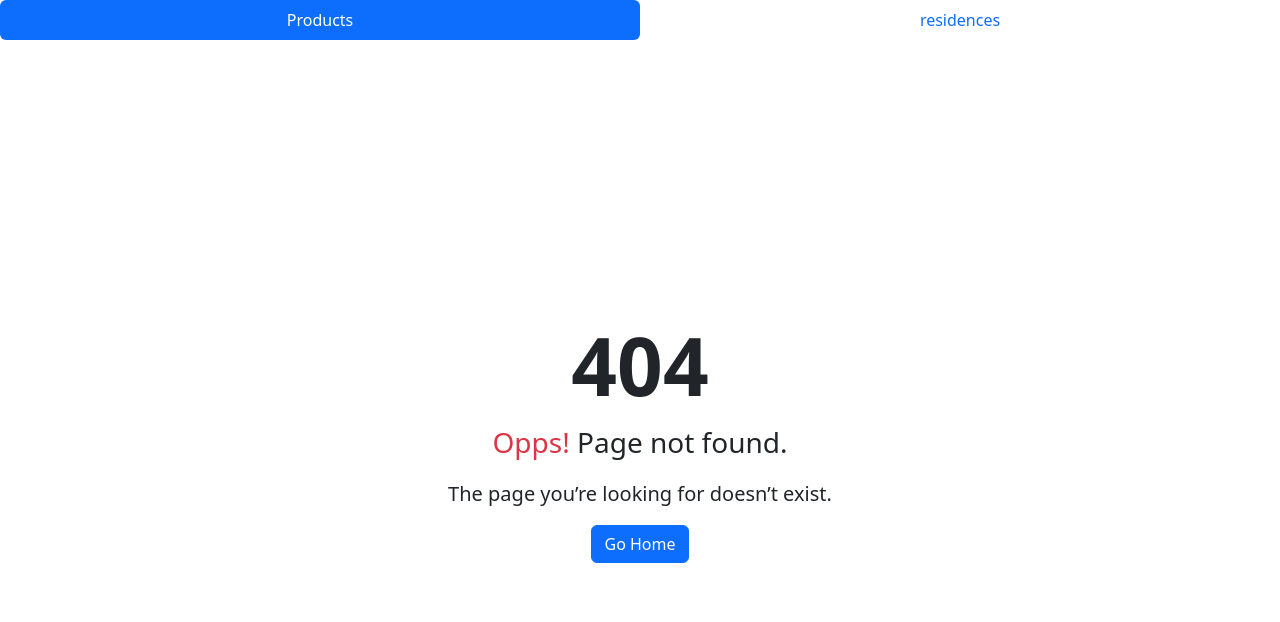
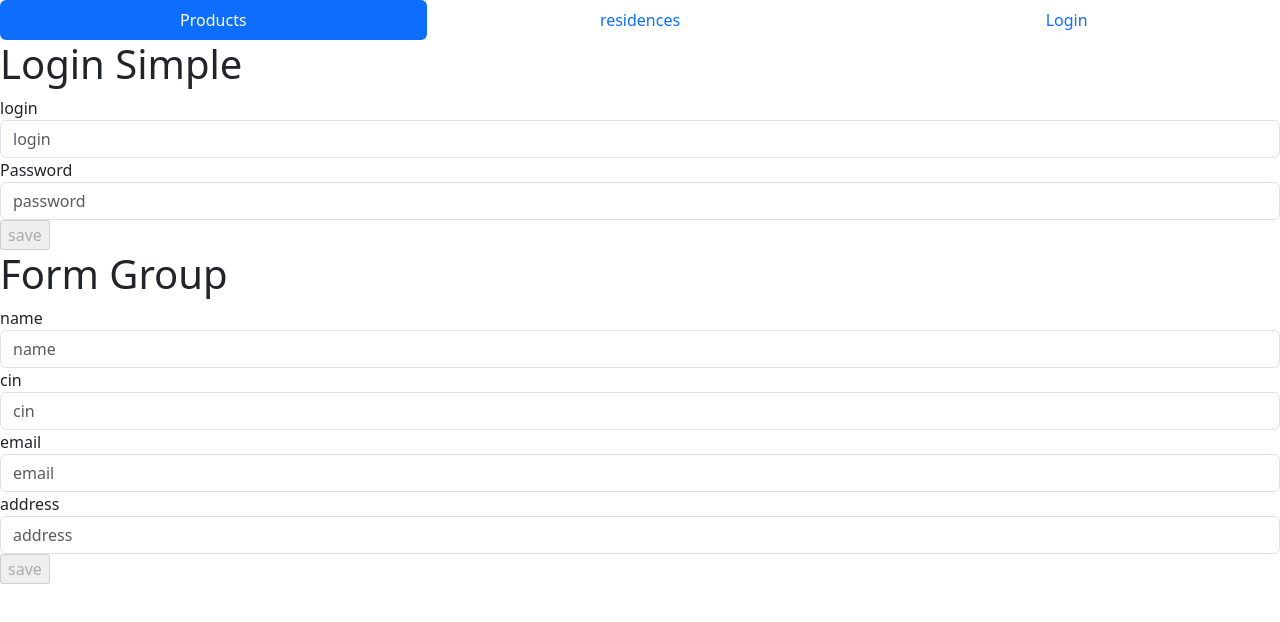
Before and after one commit to firasboudhraa/AngularProject, an Angular app: page /login in a window 1280 px wide. Before the commit this address had no page. Shown: the top 622 px of the page. Built offline with nearby package versions, Linux system fonts and the light colour scheme.

Commit message:
Login form using reactive form

```diff
--- a/src/app/app-routing.module.ts
+++ b/src/app/app-routing.module.ts
@@ -4,13 +4,15 @@ import { HomeComponent } from './home/home.component';
 import { ResidencesComponentComponent } from './residences-component/residences-component.component';
 import { NotfoundComponent } from './notfound/notfound.component';
 import { DetailProdComponent } from './detail-prod/detail-prod.component';
+import { LoginComponent } from './login/login.component';
 
 const routes: Routes = [
   {path:'products',component:HomeComponent},
   {path:'residences',component:ResidencesComponentComponent},
+  {path:'detail/:id',component:DetailProdComponent},
+  {path:'login',component:LoginComponent},
   {path:'',redirectTo:'products',pathMatch:'full'},
   {path:'**',component:NotfoundComponent},
-  {path:'detail/:id',component:DetailProdComponent}
 ];
 
 @NgModule({
--- /dev/null
+++ b/src/app/login/login.component.html
@@ -0,0 +1,42 @@
+<h1>Login Simple</h1>
+<label>login</label>
+<input type="text" class="form-control" placeholder="login" [formControl]="login"/>
+
+<label>Password</label>
+<input type="password" class="form-control" placeholder="password" [formControl]="pass"/>
+
+<input type="submit" value="save" (click)="save()" [disabled]="login.invalid || pass.invalid"/>
+
+
+<h1>Form Group</h1>
+<form [formGroup]="loginForm">
+    <label>name</label>
+    <input type="text" class="form-control" placeholder="name" formControlName="name" />
+    <div  *ngIf="this.loginForm.controls['name'].invalid && this.loginForm.controls['name'].touched" class="alert alert-danger">
+       <p *ngIf="this.loginForm.controls['name'].hasError('required')"> name est obligatoire  </p>
+       <p  *ngIf="this.loginForm.controls['name'].hasError('minlength')"> name doit etre superieur a 4</p>
+    </div>
+
+    <label>cin</label>
+    <input type="number" class="form-control" placeholder="cin" formControlName="cin"/>
+    <div *ngIf="this.loginForm.controls['cin'].invalid &&this.loginForm.controls['cin'].touched" class="alert alert-danger">
+        <p *ngIf="this.loginForm.controls['cin'].hasError('required')"> cin est obligatoire</p>
+         <p *ngIf="this.loginForm.controls['cin'].hasError('length')"> cin doit etre 8 chiffres </p>
+    </div>
+
+    <label>email</label>
+    <input type="email" class="form-control" placeholder="email" formControlName="email"/>
+    <div *ngIf="this.loginForm.controls['email'].invalid  && this.loginForm.controls['email'].touched" class="alert alert-danger">
+        <p *ngIf="this.loginForm.controls['email'].hasError('required')">email est obligatoire</p>
+        <p *ngIf="this.loginForm.controls['email'].hasError('pattern')"> email doit etre valide </p>
+    </div>
+
+    <label>address</label>
+    <input type="text" class="form-control" placeholder="address" formControlName="address" />
+    <div *ngIf="this.loginForm.controls['address'].invalid && this.loginForm.controls['address'].touched" class="alert alert-danger">
+        <p *ngIf="this.loginForm.controls['address'].hasError('required')">address est obligatoire </p>
+    </div>
+
+
+    <input type="submit" value="save" (click)="save()" [disabled]="loginForm.invalid"/>
+</form>
--- /dev/null
+++ b/src/app/login/login.component.ts
@@ -0,0 +1,27 @@
+import { Component } from '@angular/core';
+import { FormControl, FormGroup, Validators } from '@angular/forms';
+
+@Component({
+  selector: 'app-login',
+  templateUrl: './login.component.html',
+  styleUrls: ['./login.component.css']
+})
+export class LoginComponent {
+  login= new FormControl('',[Validators.required,Validators.minLength(3)]);
+  pass = new FormControl('',Validators.required);
+
+loginForm= new FormGroup({
+  name : new FormControl('',[Validators.maxLength(15),Validators.required]),
+  cin : new FormControl('',[Validators.required,Validators.pattern('[0-9]{8}')]),
+  email: new FormControl('',[Validators.email,Validators.required]),
+  address : new FormControl('',[Validators.minLength(6),Validators.required]),
+})
+
+save(){
+  console.log(this.login)
+  console.log(this.pass)
+}
+
+
+
+}
--- a/src/app/navbar/navbar.component.html
+++ b/src/app/navbar/navbar.component.html
@@ -1,4 +1,5 @@
 <nav class="nav nav-pills nav-justified">
   <a class="nav-link active" aria-current="page" routerLink="/products">Products</a>
   <a class="nav-link " routerLink="/residences">residences</a>
+  <a class="nav-link " routerLink="/login">Login</a>
 </nav>
```
Also changed, not shown: src/app/app.module.ts (+5 -2 lines), src/app/login/login.component.css (added), 1 other file (tests, documents, lock files or other folders).
